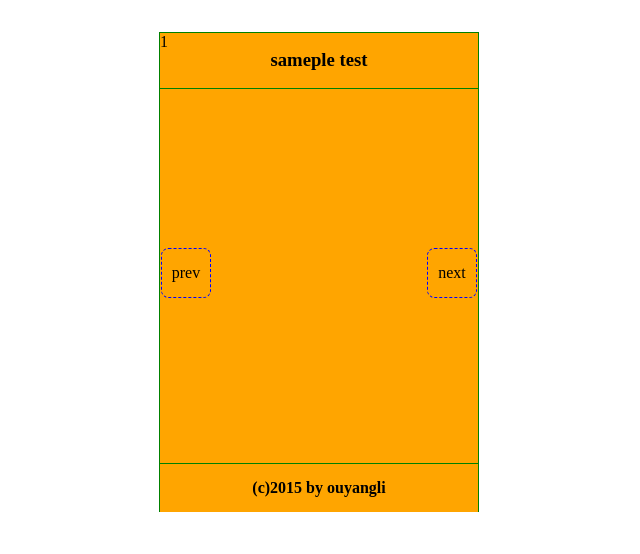
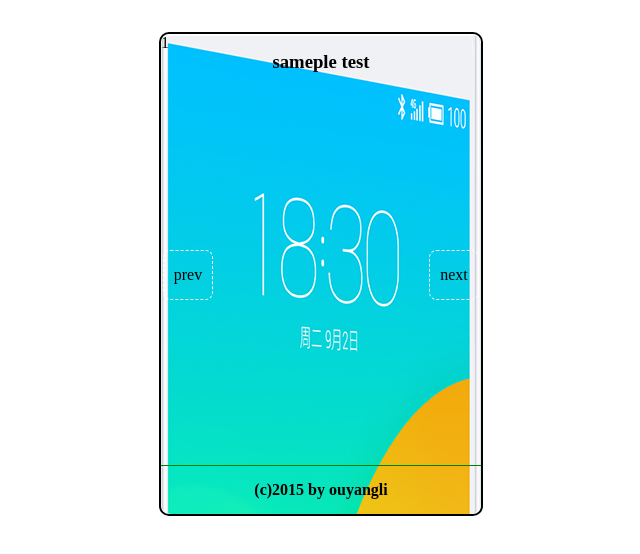
Before and after one commit to bjtqti/swipe, a plain HTML site: page index.html in a window 1280 px wide. Shown: the whole page, without its empty margins (161-801 px from the left). Drawn offline with Linux system fonts and the light colour scheme.

Commit message:
add background image

```diff
--- a/css/common.css
+++ b/css/common.css
@@ -19,7 +19,6 @@ header h3 {
 	text-align: center;
 	height: 3em;
 	line-height: 3em;
-	border-bottom: 1px solid green;
 }
 
 .container {
@@ -28,6 +27,8 @@ header h3 {
 	height: 480px;
 	left:320px;
 	top:2em;
+	border:2px solid black;
+	border-radius: 10px;
 	-webkit-user-select: none;
 }
 
@@ -38,16 +39,15 @@ header h3 {
 	top :0;
 	left:0;
 	overflow:hidden;
-	background-color: orange;
 	-webkit-perspective:1000;
 }
 
 .page {
 	position: absolute;
-	width: 318px;
+	width: 100%;
 	height: 100%;
-	border:1px solid green;
 	overflow: hidden;
+	border-radius: 10px;
 }
 
 .left {
@@ -65,7 +65,7 @@ header h3 {
 	line-height: 3em;
 	text-align: center;
 	border-radius: 15%;
-	border:1px dashed blue;
+	border:1px dashed white;
 }
 
 .left:hover,.right:hover {
--- a/lib/core.js
+++ b/lib/core.js
@@ -5,16 +5,18 @@
 	var width = 320;
 	var len = pages.length;
 
-	var setpost = function(element,index){
+	var setpost = function(index){
+		var element = pages[index];
 		element.style.transform = 'translate3d(-'+width+'px, 0, 0)';
-		//隔页换色
-		element.style.backgroundColor = index % 2 ? 'pink' : 'green';
+		element.style.backgroundImage = 'url(img/'+index+'.png)';
 	}
 
-	//把除1以外的页堆在左边
 	while(--len){
-		setpost(pages[len],len);
+		//把除1以外的页堆在左边
+		setpost(len);
 	}
+
+	pages[0].style.backgroundImage = 'url(img/0.png)';
 }());
 
 //控制逻辑
```
Also changed, not shown: img/0.png (added), img/1.png (added), img/2.png (added), img/3.png (added), img/4.png (added), img/5.png (added), img/6.png (added), img/7.png (added), img/8.png (added), img/9.png (added).
